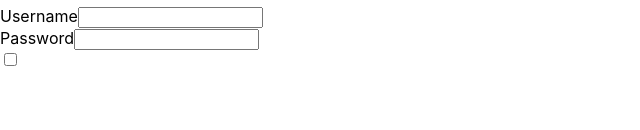
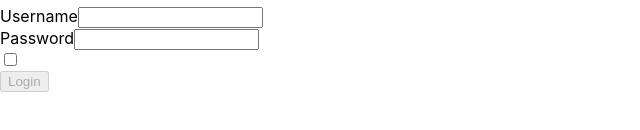
Before and after one commit to Katilina88/DevelhopeReact, a React (Create React App) app in the folder my-app/: page / in a window 1280 px wide. Shown: the part 170-300 px from the top of the page, without its empty margins (0-640 px from the left). Built offline with nearby package versions, Linux system fonts and the light colour scheme.

Commit message:
aggiunto esercizio forms-02

```diff
--- a/my-app/src/components/Login.js
+++ b/my-app/src/components/Login.js
@@ -5,22 +5,19 @@ class Login extends React.Component {
     username: '',
     password: '',
     remember: false
-    }
+  };
 
-    handleInputChange = event => {
-        const value = event.target.value
-        const name = event.target.name
-        const type = event.target.type
-        const checked = event.target.checked
-
+  handleInputChange = (event) => {
+    const { name, type, checked, value } = event.target;
     this.setState({
-            [name] : type === 'checked' ? checked : value,
-        })
-
-    }
-
+      [name]: type === 'checkbox' ? checked : value
+    });
+  };
 
   render() {
+    const { username, password } = this.state;
+    const disabled = username === '' || password === '';
+
     return (
       <div>
         <h1>My Login</h1>
@@ -34,14 +31,15 @@ class Login extends React.Component {
             <input name="password" type="password" value={this.state.password} onChange={this.handleInputChange} />
           </div>
           <div>
-            <input name ="remember" type="checkbox" checked={this.state.remember} onChange={this.handleInputChange} />
+            <input name="remember" type="checkbox" checked={this.state.remember} onChange={this.handleInputChange} />
           </div>
-
+          <div>
+            <button type="submit" disabled={disabled} onClick={() => this.props.onLogin(this.state)}>Login</button>
+          </div>
         </form>
-
       </div>
-    )
+    );
   }
 }
 
-export default Login
+export default Login;
```
Lines whose indentation alone changed are shown as unchanged.
